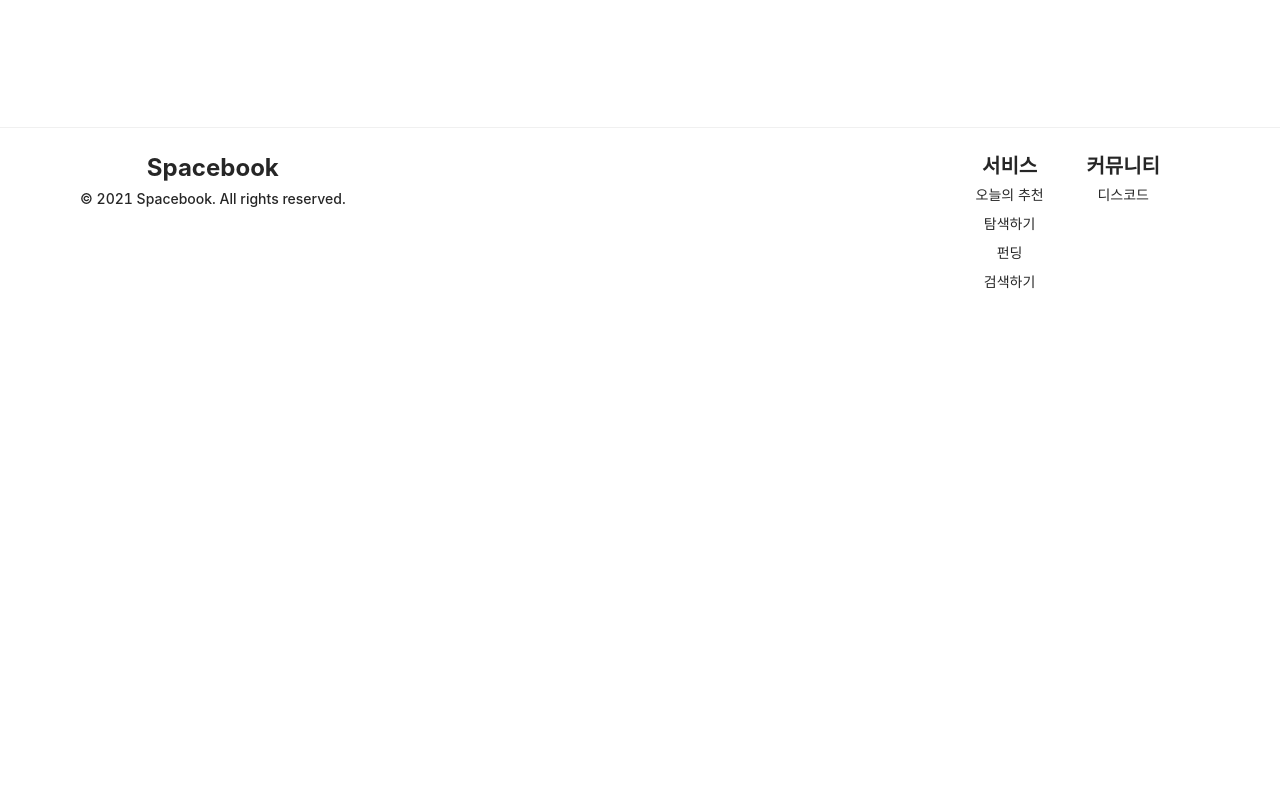
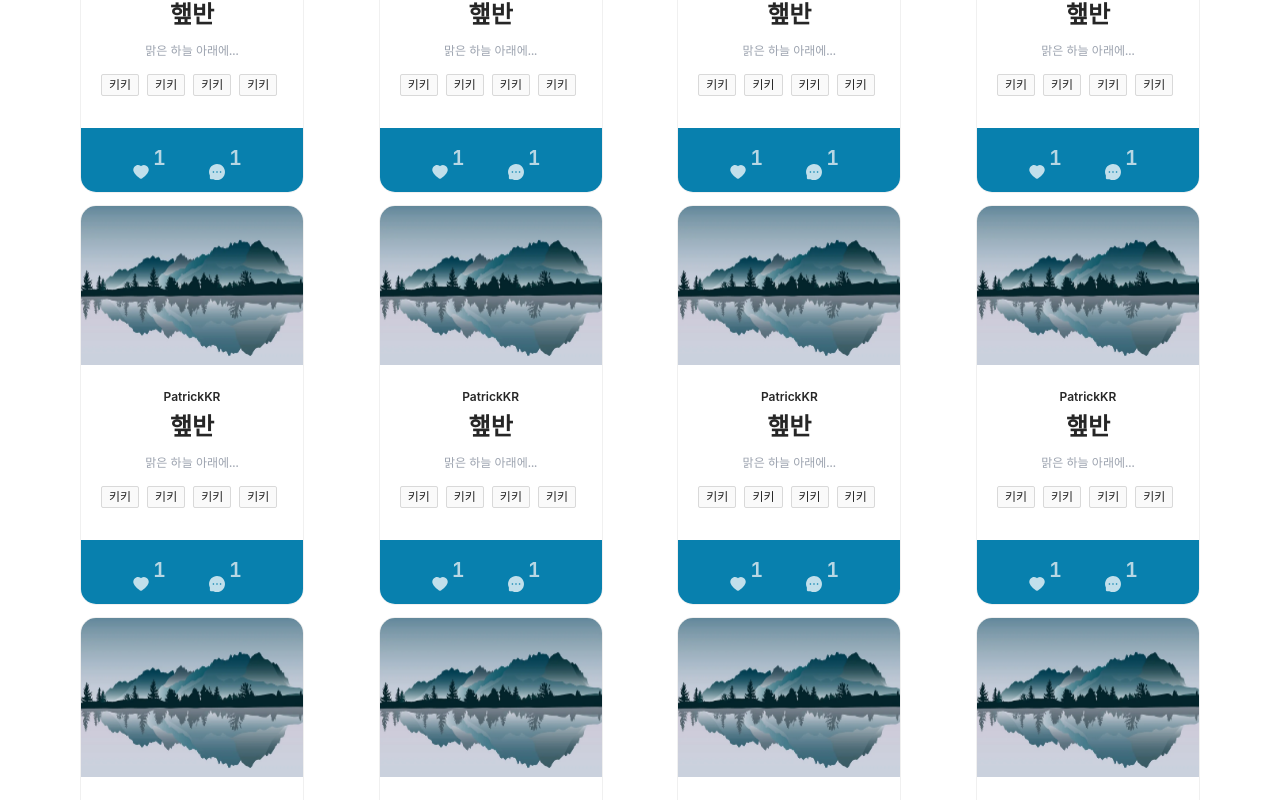
Before and after one commit to team-backspace/frontend, a React (Vite) app: page /explore in a window 1280 px wide. Shown: the part 380-1180 px from the top of the page. Before the commit the page ends 800 px from the top, so only its background shows below. Built offline with nearby package versions, Linux system fonts and the light colour scheme.

Commit message:
feat(pages.recommends): add recommends page

```diff
--- a/src/App.jsx
+++ b/src/App.jsx
@@ -6,6 +6,7 @@
 
 import Main from "./pages/Main";
 import Recommends from "./pages/Recommends";
+import Explore from "./pages/Explore";
 
 function App() {
     return (
@@ -16,6 +17,7 @@
                     <Switch>
                         <Route exact path="/" component={Main} />
                         <Route path="/recommends" component={Recommends} />
+                        <Route path="/explore" component={Explore} />
                     </Switch>
                 </div>
                 <Footer />
--- /dev/null
+++ b/src/pages/Explore.jsx
@@ -0,0 +1,118 @@
+import React, { Component } from "react";
+
+import CardRow from "../components/CardRow";
+
+
+class Explore extends Component {
+    render () {
+        return (
+            <>
+                <div className = "text-center mt-10 px-20">
+                    <h1 className = "text-3xl font-thin">더 다양한 제작자의 작품을 둘러보세요.</h1>
+                    <div className = "mt-10">
+                        <CardRow cards = {[
+                            {
+                                title: "햎반",
+                                desc: "맑은 하늘 아래에...",
+                                author: "PatrickKR",
+                                img: "src/dummydata/images/CardImage.png"
+                            },
+                            {
+                                title: "햎반",
+                                desc: "맑은 하늘 아래에...",
+                                author: "PatrickKR",
+                                img: "src/dummydata/images/CardImage.png"
+                            },
+                            {
+                                title: "햎반",
+                                desc: "맑은 하늘 아래에...",
+                                author: "PatrickKR",
+                                img: "src/dummydata/images/CardImage.png"
+                            },
+                            {
+                                title: "햎반",
+                                desc: "맑은 하늘 아래에...",
+                                author: "PatrickKR",
+                                img: "src/dummydata/images/CardImage.png"
+                            },
+                            {
+                                title: "햎반",
+                                desc: "맑은 하늘 아래에...",
+                                author: "PatrickKR",
+                                img: "src/dummydata/images/CardImage.png"
+                            }
+                        ]} />
+
+                        <CardRow className = "mt-3" cards = {[
+                            {
+                                title: "햎반",
+                                desc: "맑은 하늘 아래에...",
+                                author: "PatrickKR",
+                                img: "src/dummydata/images/CardImage.png"
+                            },
+                            {
+                                title: "햎반",
+                                desc: "맑은 하늘 아래에...",
+                                author: "PatrickKR",
+                                img: "src/dummydata/images/CardImage.png"
+                            },
+                            {
+                                title: "햎반",
+                                desc: "맑은 하늘 아래에...",
+                                author: "PatrickKR",
+                                img: "src/dummydata/images/CardImage.png"
+                            },
+                            {
+                                title: "햎반",
+                                desc: "맑은 하늘 아래에...",
+                                author: "PatrickKR",
+                                img: "src/dummydata/images/CardImage.png"
+                            },
+                            {
+                                title: "햎반",
+                                desc: "맑은 하늘 아래에...",
+                                author: "PatrickKR",
+                                img: "src/dummydata/images/CardImage.png"
+                            }
+                        ]} />
+
+                        <CardRow className = "mt-3" cards = {[
+                            {
+                                title: "햎반",
+                                desc: "맑은 하늘 아래에...",
+                                author: "PatrickKR",
+                                img: "src/dummydata/images/CardImage.png"
+                            },
+                            {
+                                title: "햎반",
+                                desc: "맑은 하늘 아래에...",
+                                author: "PatrickKR",
+                                img: "src/dummydata/images/CardImage.png"
+                            },
+                            {
+                                title: "햎반",
+                                desc: "맑은 하늘 아래에...",
+                                author: "PatrickKR",
+                                img: "src/dummydata/images/CardImage.png"
+                            },
+                            {
+                                title: "햎반",
+                                desc: "맑은 하늘 아래에...",
+                                author: "PatrickKR",
+                                img: "src/dummydata/images/CardImage.png"
+                            },
+                            {
+                                title: "햎반",
+                                desc: "맑은 하늘 아래에...",
+                                author: "PatrickKR",
+                                img: "src/dummydata/images/CardImage.png"
+                            }
+                        ]} />
+                    </div>
+                </div>
+            </>
+        )
+    }
+}
+
+export default Explore;
```
